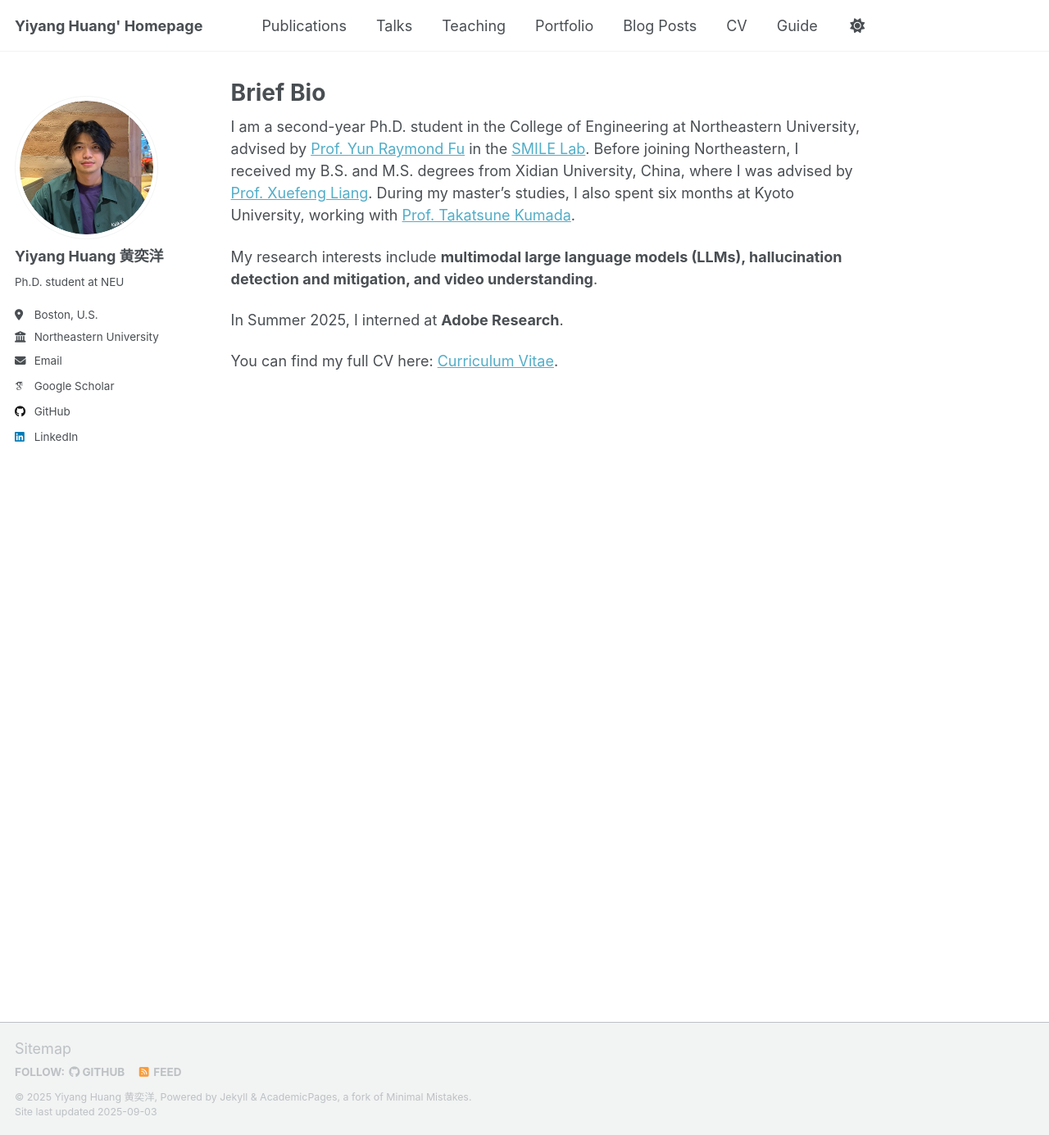
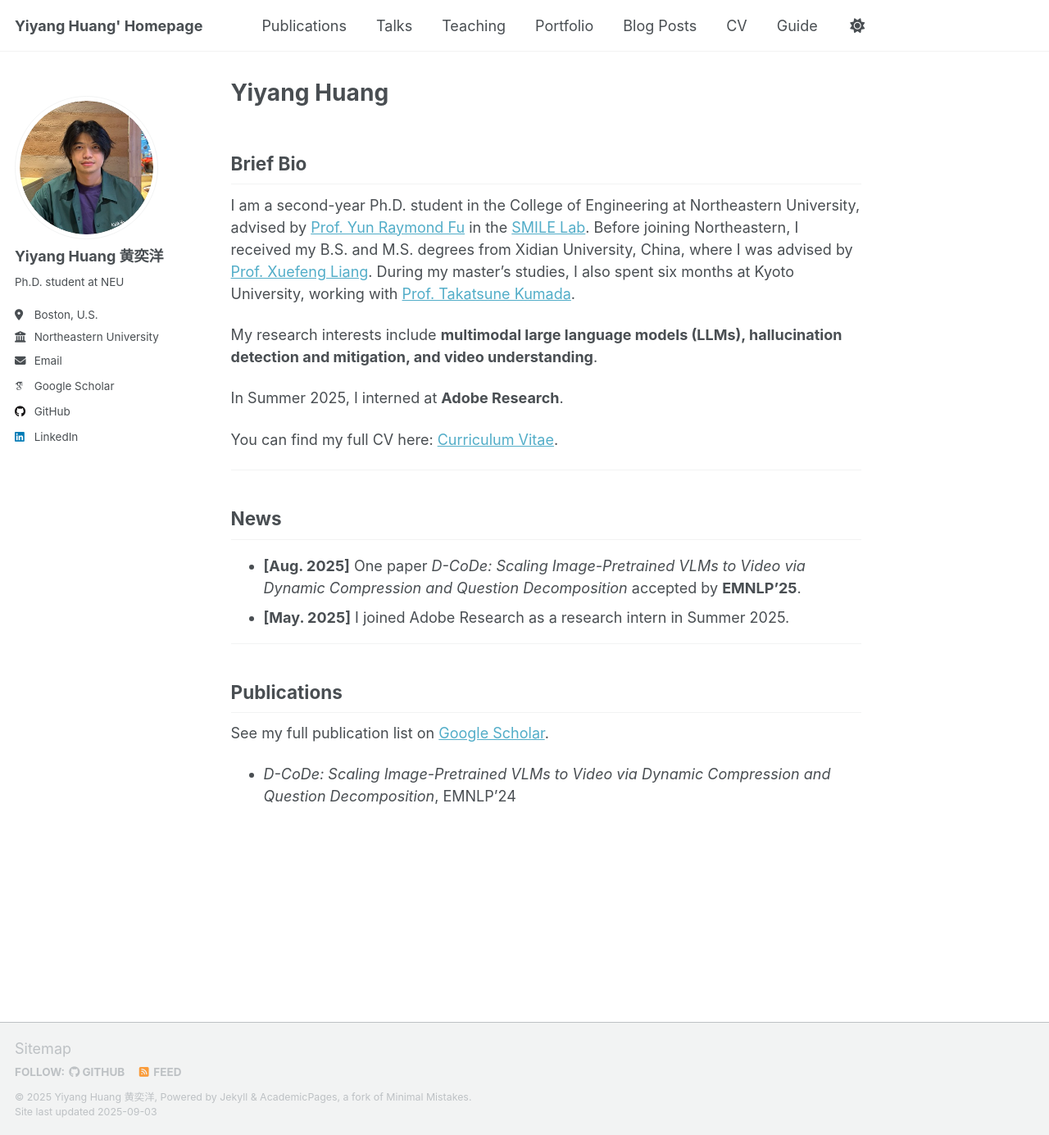
Before and after one commit to hukcc/hukcc.github.io, a Jekyll site: the page built from _pages/about.md, in a window 1280 px wide and 1385 px high. Shown: the whole window at 82% size. Built offline with Jekyll 4.4.1, drawn with Linux system fonts in a browser that asks for light colours; some web fonts are replaced; a script that is not in the unit is left out.

Commit message:
Update about.md

```diff
--- a/_pages/about.md
+++ b/_pages/about.md
@@ -1,11 +1,15 @@
 ---
 permalink: /
-title: "Brief Bio"
+title: "Yiyang Huang"
 author_profile: true
 redirect_from:
   - /about/
   - /about.html
 ---
+
+
+
+## Brief Bio
 
 I am a second-year Ph.D. student in the College of Engineering at Northeastern University, advised by [Prof. Yun Raymond Fu](https://www1.ece.neu.edu/~yunfu/) in the [SMILE Lab](https://fulab.sites.northeastern.edu/). Before joining Northeastern, I received my B.S. and M.S. degrees from Xidian University, China, where I was advised by [Prof. Xuefeng Liang](https://web.xidian.edu.cn/xliang/en/index.html). During my master’s studies, I also spent six months at Kyoto University, working with [Prof. Takatsune Kumada](https://kdb.iimc.kyoto-u.ac.jp/profile/en.a61c204316cdb5fc.html#display-items_basic-information).
 
@@ -14,3 +18,18 @@ My research interests include **multimodal large language models (LLMs), halluci
 In Summer 2025, I interned at **Adobe Research**.
 
 You can find my full CV here: [Curriculum Vitae](../files/CVFall2025.pdf).
+
+---
+
+## News
+
+- **[Aug. 2025]** One paper *D-CoDe: Scaling Image-Pretrained VLMs to Video via Dynamic Compression and Question Decomposition* accepted by **EMNLP’25**.
+- **[May. 2025]** I joined Adobe Research as a research intern in Summer 2025.
+
+---
+
+## Publications
+
+See my full publication list on [Google Scholar](https://scholar.google.com).
+
+- *D-CoDe: Scaling Image-Pretrained VLMs to Video via Dynamic Compression and Question Decomposition*, EMNLP’24
```
